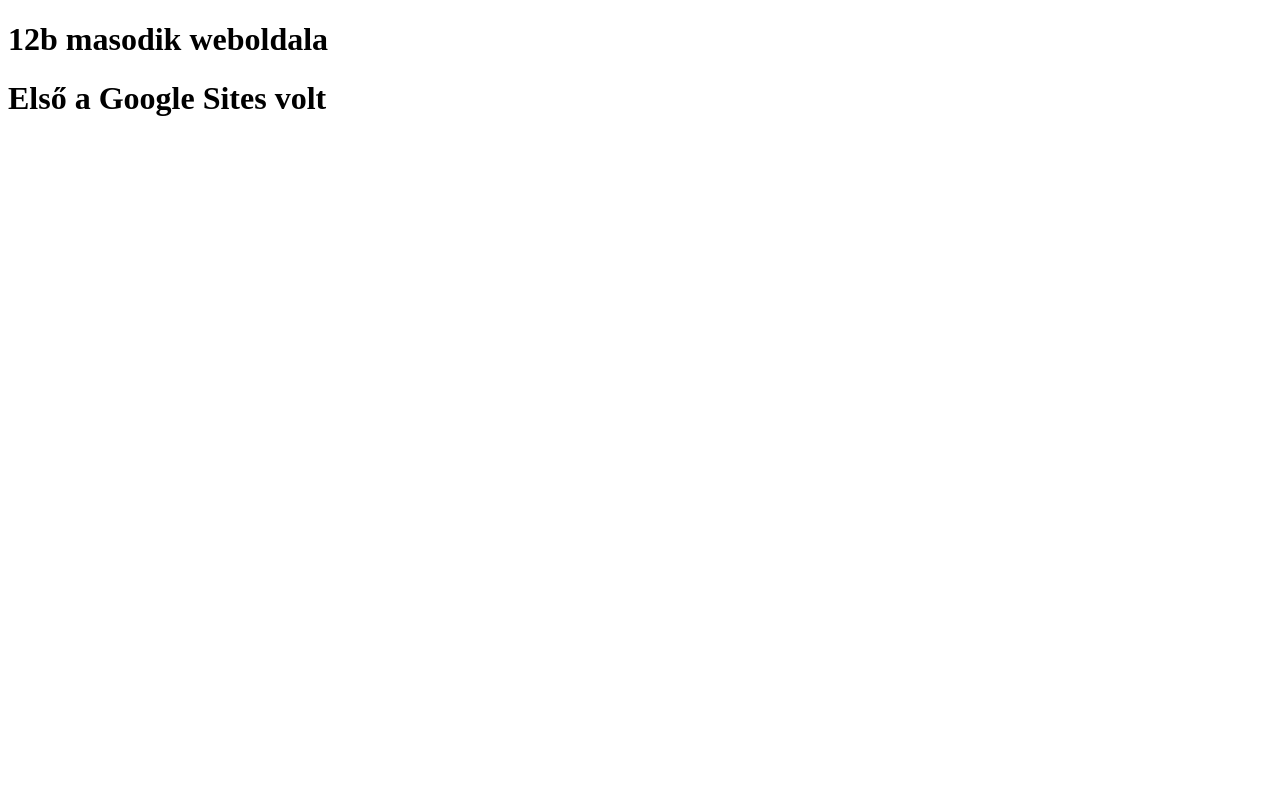
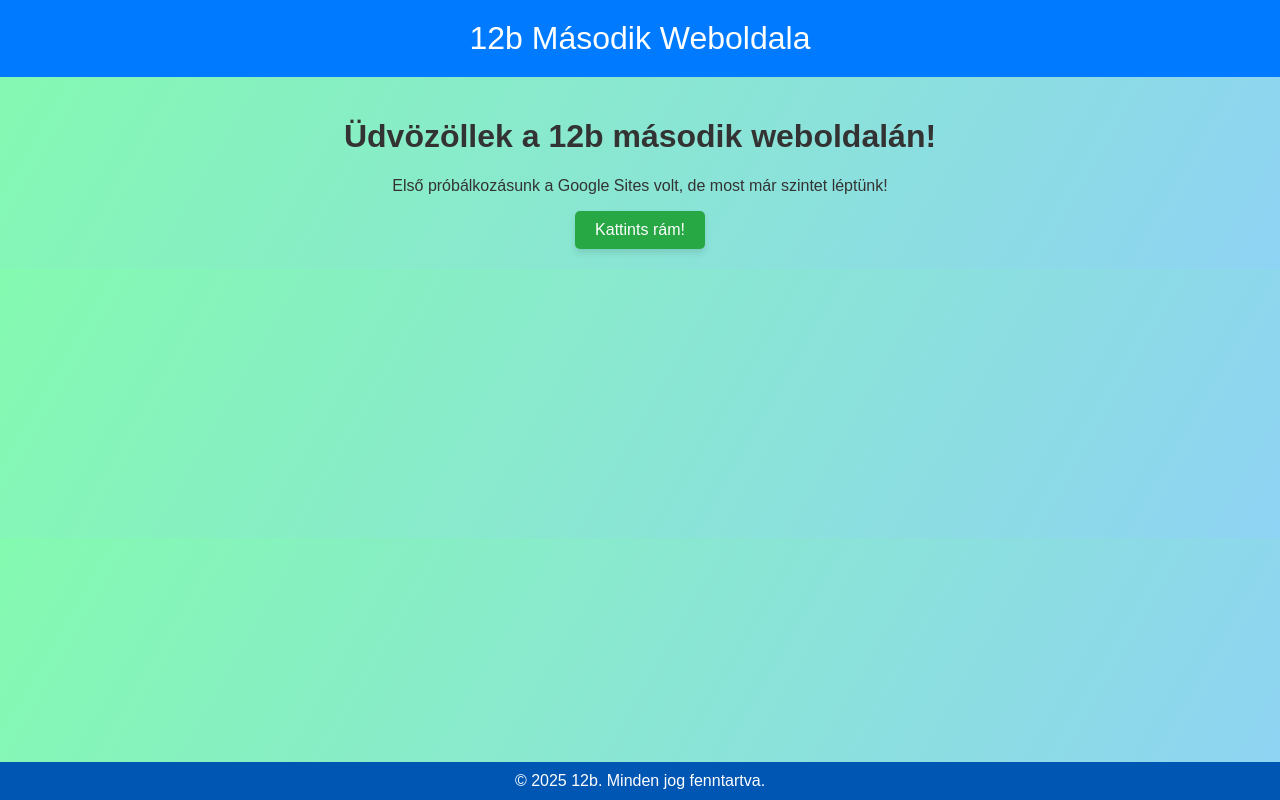
Before and after one commit to sznoemiii/12bweblapnoemi, a plain HTML site: page index.html in a window 1280 px wide. Drawn offline with Linux system fonts and the light colour scheme.

Commit message:
Update index.html

```diff
--- a/index.html
+++ b/index.html
@@ -3,10 +3,64 @@
 <head>
     <meta charset="UTF-8">
     <meta name="viewport" content="width=device-width, initial-scale=1.0">
-    <title>12bweboldal</title>
+    <title>12b Weboldal</title>
+    <style>
+        body {
+            font-family: Arial, sans-serif;
+            margin: 0;
+            padding: 0;
+            background: linear-gradient(120deg, #84fab0, #8fd3f4);
+            color: #333;
+            text-align: center;
+        }
+        header {
+            background-color: #007bff;
+            color: white;
+            padding: 20px 0;
+            font-size: 2rem;
+        }
+        main {
+            padding: 20px;
+            animation: fadeIn 2s;
+        }
+        footer {
+            background-color: #0056b3;
+            color: white;
+            padding: 10px 0;
+            position: fixed;
+            bottom: 0;
+            width: 100%;
+        }
+        button {
+            background-color: #28a745;
+            color: white;
+            border: none;
+            padding: 10px 20px;
+            font-size: 1rem;
+            cursor: pointer;
+            border-radius: 5px;
+            box-shadow: 0 4px 6px rgba(0, 0, 0, 0.1);
+        }
+        button:hover {
+            background-color: #218838;
+        }
+        @keyframes fadeIn {
+            from { opacity: 0; transform: translateY(10px); }
+            to { opacity: 1; transform: translateY(0); }
+        }
+    </style>
 </head>
 <body>
-    <h1>12b masodik weboldala<h1>
-   Első a Google Sites volt
+    <header>
+        12b Második Weboldala
+    </header>
+    <main>
+        <h1>Üdvözöllek a 12b második weboldalán!</h1>
+        <p>Első próbálkozásunk a Google Sites volt, de most már szintet léptünk!</p>
+        <button onclick="alert('Gratulálok, rákattintottál a gombra!')">Kattints rám!</button>
+    </main>
+    <footer>
+        &copy; 2025 12b. Minden jog fenntartva.
+    </footer>
 </body>
 </html>
```
